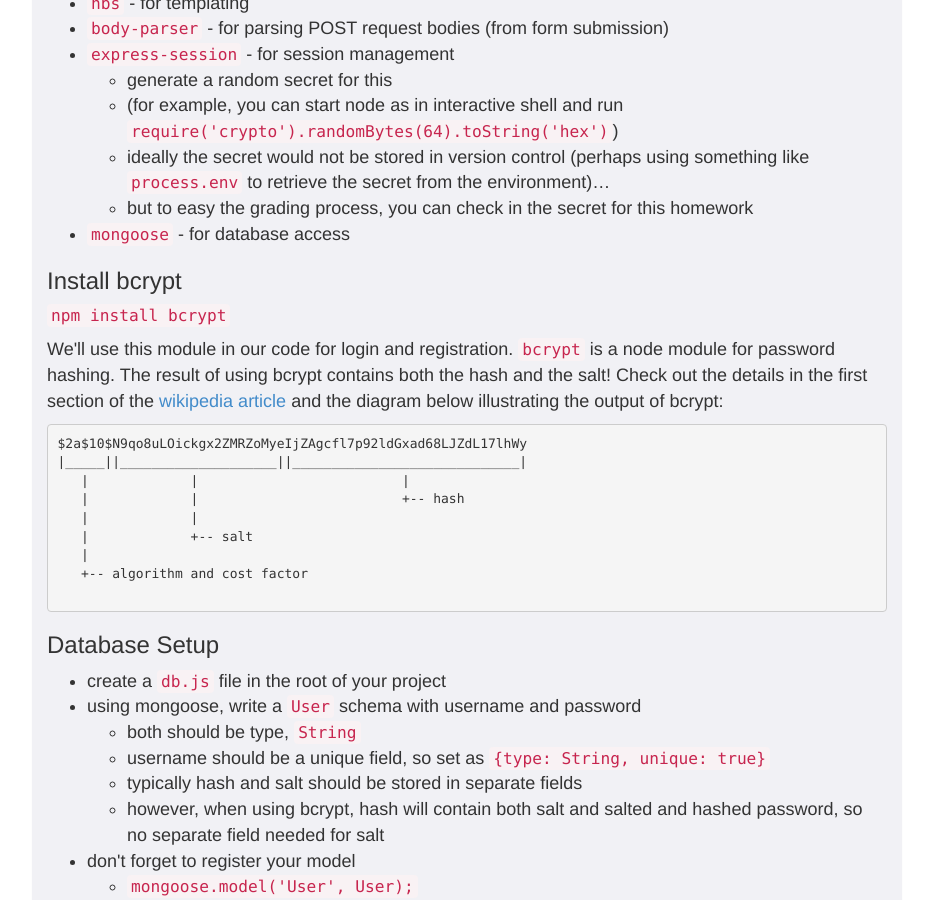
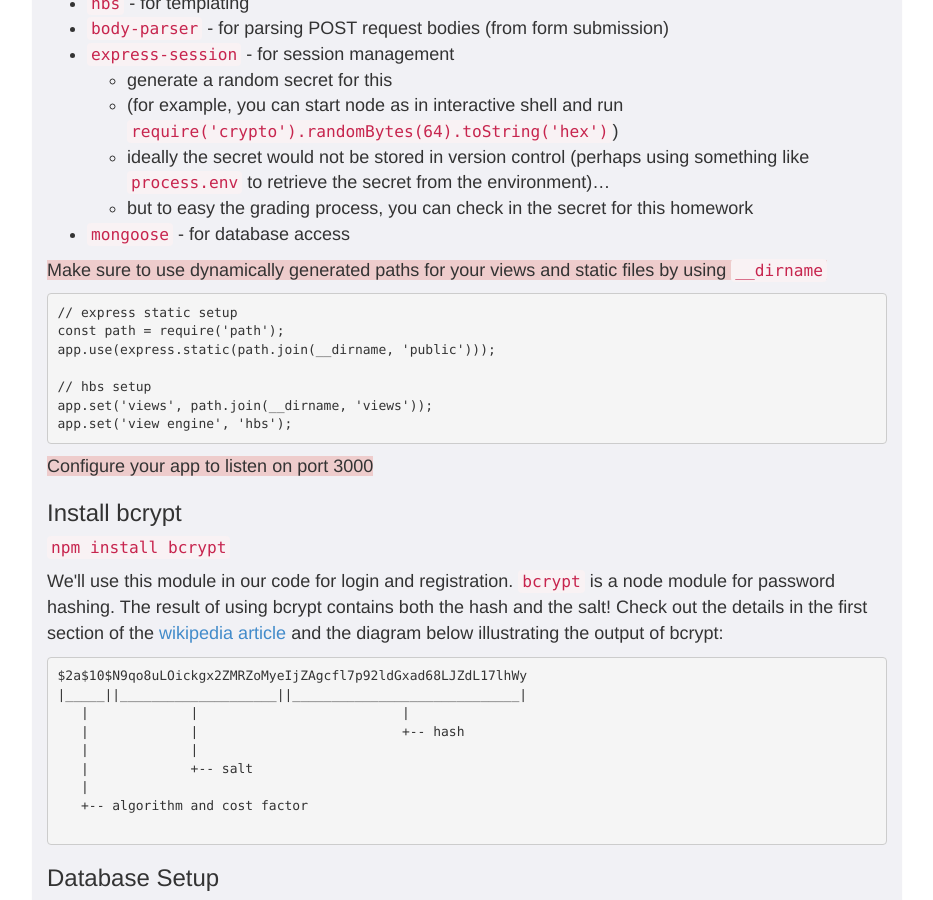
Before and after one commit to foureyes/csci-ua.0480-spring2017-008, a Jekyll site: the page built from homework/06.markdown, in a window 1280 px wide and 900 px high, scrolled down 3286 px. Shown: the whole window, without its empty margins (173-1106 px from the left). Built offline with Jekyll 4.4.1, drawn with Linux system fonts in a browser that asks for light colours; some of the changed text lies outside the part shown.

Commit message:
fix hw 6

````diff
--- a/homework/06.markdown
+++ b/homework/06.markdown
@@ -115,6 +115,20 @@ Start your project by creating the following files. This can be done directly in
     * ideally the secret would not be stored in version control (perhaps using something like `process.env` to retrieve the secret from the environment)...
     * but to easy the grading process, you can check in the secret for this homework
 * `mongoose` - for database access
+
+<span class="warning">Make sure to use dynamically generated paths for your views and static files by using `__dirname`</span>
+
+```
+// express static setup
+const path = require('path');
+app.use(express.static(path.join(__dirname, 'public')));
+
+// hbs setup
+app.set('views', path.join(__dirname, 'views'));
+app.set('view engine', 'hbs');
+```
+<span class="warning">Configure your app to listen on port 3000</span>
+
 
 ### Install bcrypt
 
@@ -355,6 +369,15 @@ Here's what the restricted page interaction should look like:
 
 <br> ![viewing a restricted page](../resources/img/hw06-auth-04-restricted.gif)
 
+## Extra Credit (15 points)
+
+### Logout
+
+1. create a route for logging out
+2. it should respond to `GET /logout`
+3. invalidate the authenticated session by calling [destroy](https://github.com/expressjs/session#sessiondestroycallback)
+4. if `destroy` is successful, redirect to home (`/`)
+
 
 </div>
 
````
